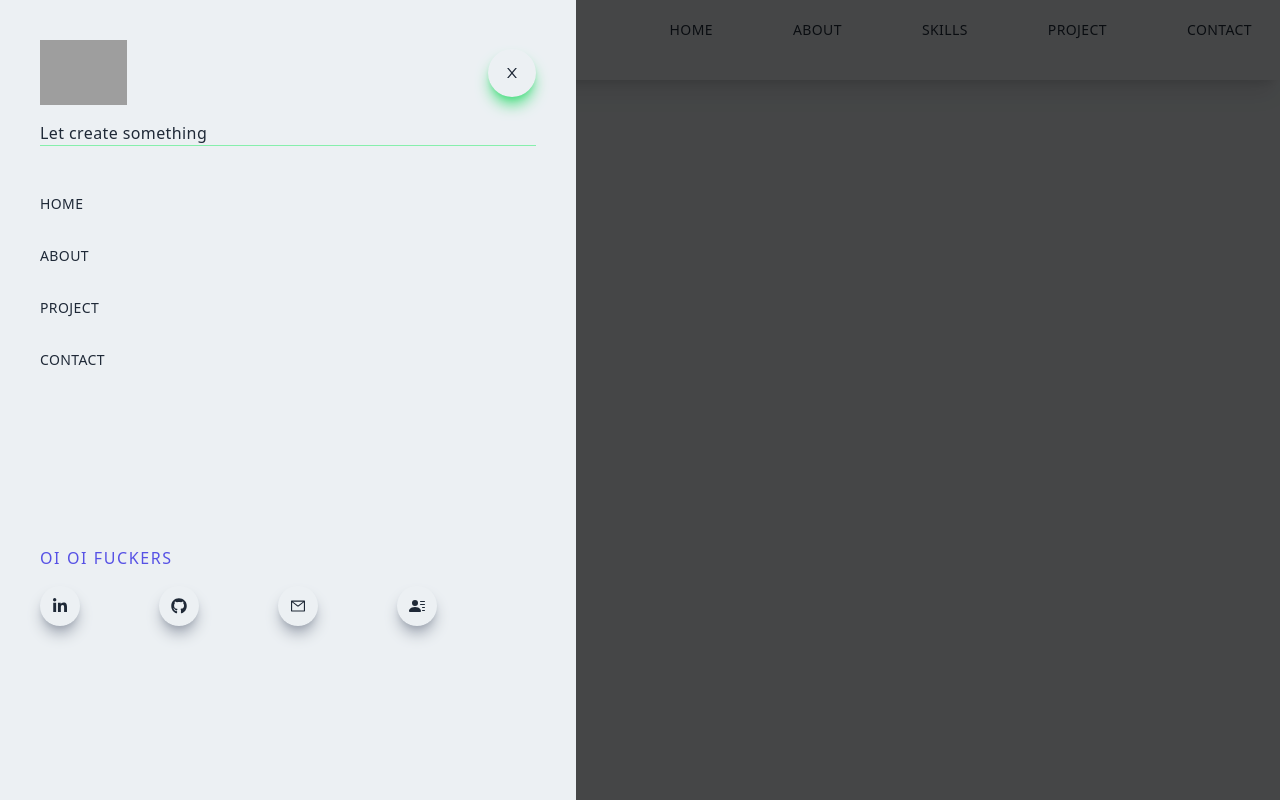
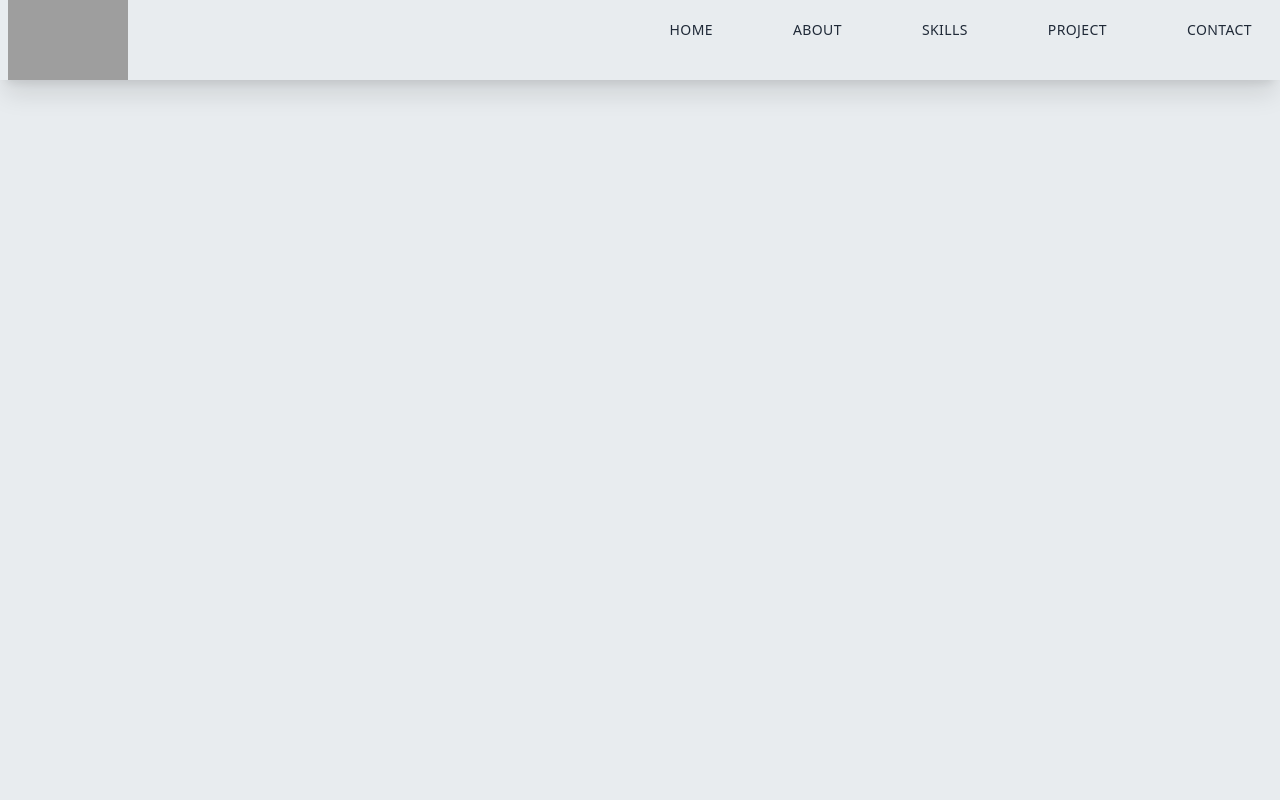
Before and after one commit to G77-D/portfolio, a Next.js app: page / in a window 1280 px wide. Built offline with nearby package versions, Linux system fonts and the light colour scheme; grey boxes are pictures that could not be loaded.

Commit message:
added true or false function

```diff
--- a/components/Navbar.jsx
+++ b/components/Navbar.jsx
@@ -1,13 +1,19 @@
 import Home from "@/pages";
 import Image from "next/image";
 import Link from "next/link";
-import React from "react";
+import React,{useState}from "react";
 import { AiOutlineClose, AiOutlineMail, AiOutlineMenu } from "react-icons/ai";
 import { FaLinkedinIn } from "react-icons/fa";
 import { FaGithub} from "react-icons/fa";
 import { BsFillPersonLinesFill } from "react-icons/bs";
 
 const Navbar = () => {
+	const[nav,setNav]=useState(false)
+
+	const handleNav=()=>{
+		setNav(!nav)
+	}
+
 	return (
 		<div div className="fixed w-full h-20 shadow-xl  z-[100]">
 			<div className="flex justify-between w-full h-full px-2 2xl:px-16">
@@ -45,14 +51,22 @@
 							</li>
 						</Link>
 					</ul>
-					<div className="md:hidden p-5">
+					<div onClick={handleNav} className="md:hidden p-5">
 						<AiOutlineMenu size={25} />
 					</div>
 				</div>
 			</div>
 
-			<div className="fixed left-0 top-0 w-full h-screen bg-black/70">
-				<div className="fixed left-0 top-0 w-[75%] sm:w-[60%] md:w-[45%] h-screen bg-[#ecf0f3] p-10 ease in duration-500">
+			<div
+				className={nav ? "fixed left-0 top-0 w-full h-screen bg-black/70" : ""}
+			>
+				<div
+					className={
+						nav
+							? "fixed left-0 top-0 w-[75%] sm:w-[60%] md:w-[45%] h-screen bg-[#ecf0f3] p-10 ease in duration-500"
+							: "fixed left-[-100%] top-0 p-10 ease-in duration-500"
+					}
+				>
 					<div>
 						<div className=" flex w-full items-center justify-between">
 							<Image
@@ -61,7 +75,10 @@
 								width="87"
 								height="33"
 							/>
-							<div className="rounded-full shadow-lg shadow-green-400 p-4 cursor-pointer">
+							<div
+								onClick={handleNav}
+								className="rounded-full shadow-lg shadow-green-400 p-4 cursor-pointer"
+							>
 								<AiOutlineClose />
 							</div>
 						</div>
```
